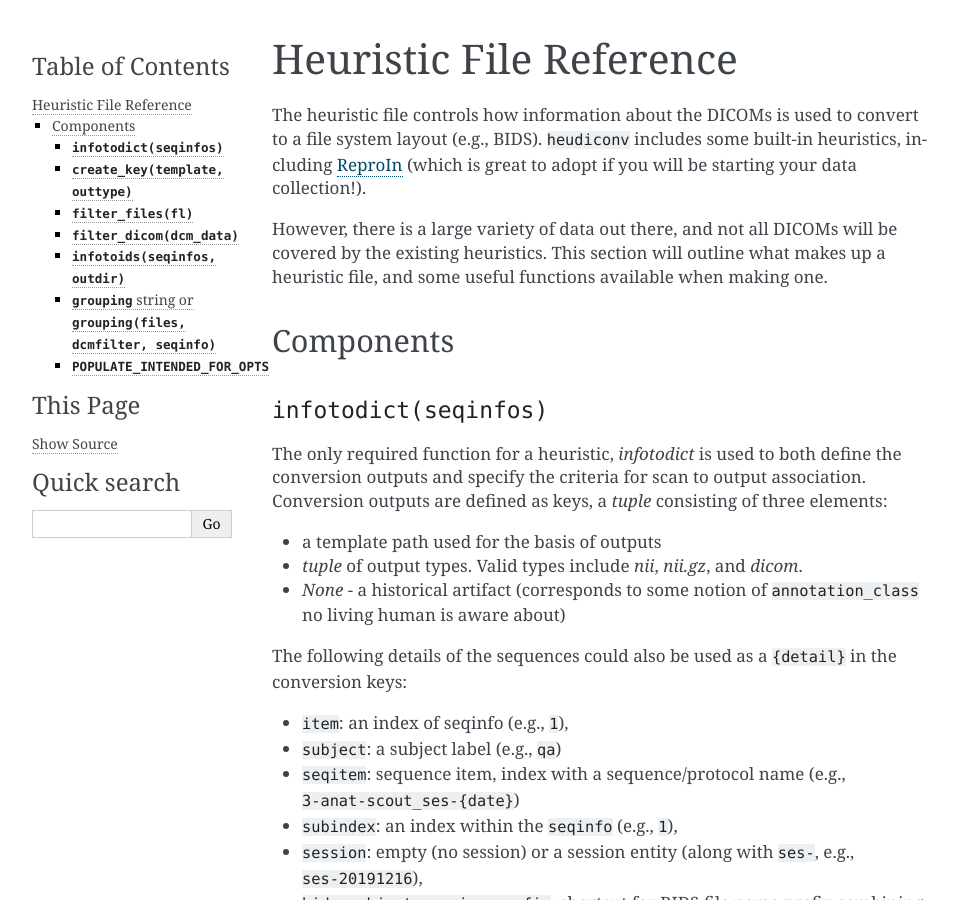
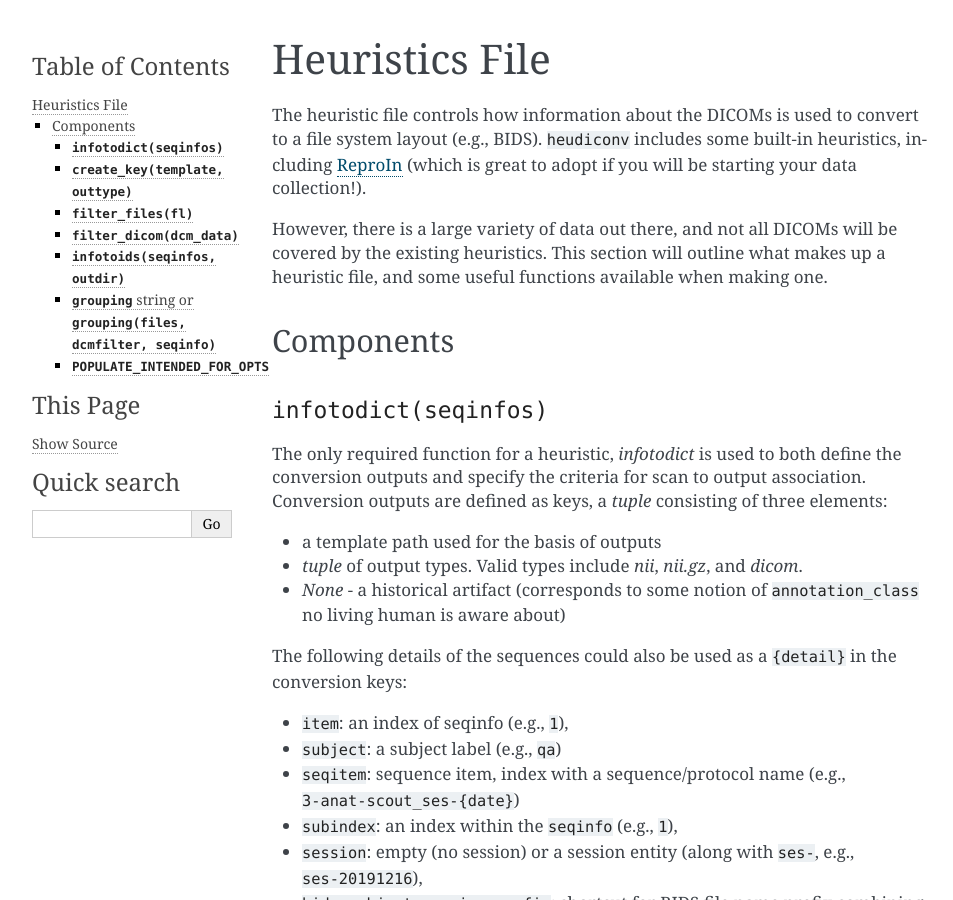
Before and after one commit to nipy/heudiconv, a Sphinx documentation site: the page built from docs/heuristics.rst, in a window 1280 px wide and 900 px high. Shown: the whole window, without its empty margins (148-1101 px from the left). Built offline with Sphinx 7.4.7, drawn with Linux system fonts in a browser that asks for light colours; the version number could not be read and is left out.

Commit message:
Rename heuristic page title

```diff
--- a/docs/heuristics.rst
+++ b/docs/heuristics.rst
@@ -1,6 +1,6 @@
-========================
-Heuristic File Reference
-========================
+===============
+Heuristics File
+===============
 
 The heuristic file controls how information about the DICOMs is used to convert
 to a file system layout (e.g., BIDS). ``heudiconv`` includes some built-in
```
